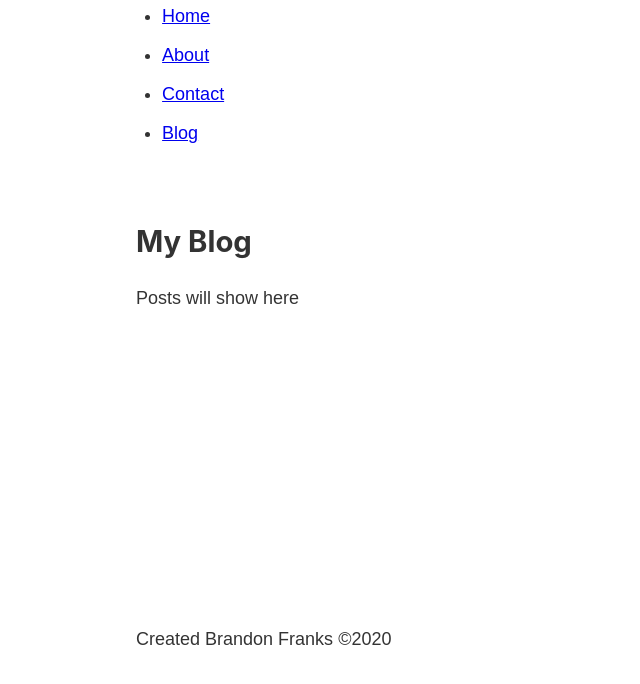
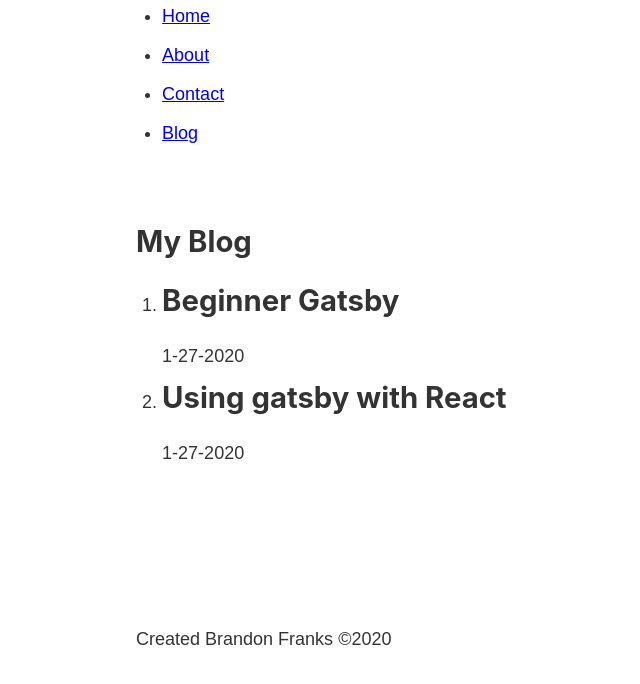
Before and after one commit to bgfranks/gatsby-portfolio, a Gatsby site: page /blog in a window 1280 px wide. Shown: the part 104-788 px from the top of the page, without its empty margins (147-787 px from the left). Built offline with nearby package versions, Linux system fonts and the light colour scheme; Gatsby itself is replaced by a stand-in of ours.

Commit message:
pulled markdown data using the gatsby transform remark plugin and graphql

```diff
--- a/gatsby-config.js
+++ b/gatsby-config.js
@@ -19,6 +19,7 @@ module.exports = {
         path: `${__dirname}/src/`,
       },
     },
+    "gatsby-transformer-remark",
   ],
 }
 require("dotenv")
--- a/package.json
+++ b/package.json
@@ -18,6 +18,7 @@
     "gatsby": "^2.18.12",
     "gatsby-plugin-sass": "^2.1.27",
     "gatsby-source-filesystem": "^2.1.46",
+    "gatsby-transformer-remark": "^2.6.48",
     "node-sass": "^4.13.1",
     "react": "^16.12.0",
     "react-dom": "^16.12.0"
--- a/src/BlogPosts/gatsby.md
+++ b/src/BlogPosts/gatsby.md
@@ -1,6 +1,6 @@
 ---
 title: "Beginner Gatsby"
-data: "1-27-2020"
+date: "1-27-2020"
 ---
 
 Learing the basics of Gatsbyjs
--- a/src/pages/blog.js
+++ b/src/pages/blog.js
@@ -1,12 +1,39 @@
 import React from "react"
+import { graphql, useStaticQuery } from "gatsby"
 
 import Layout from "../Components/Layout"
 
 const BlogPage = () => {
+  const data = useStaticQuery(graphql`
+    query {
+      allMarkdownRemark {
+        edges {
+          node {
+            frontmatter {
+              title
+              date
+            }
+          }
+        }
+      }
+    }
+  `)
+
+  // console.log(data)
+
   return (
     <Layout>
       <h2>My Blog</h2>
-      <p>Posts will show here</p>
+      <ol>
+        {data.allMarkdownRemark.edges.map(edge => {
+          return (
+            <li>
+              <h2>{edge.node.frontmatter.title}</h2>
+              <p>{edge.node.frontmatter.date}</p>
+            </li>
+          )
+        })}
+      </ol>
     </Layout>
   )
 }
```
Also changed, not shown: 1 other file.
